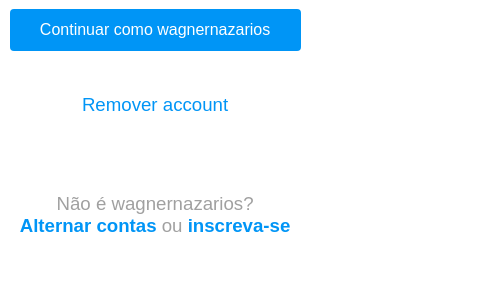
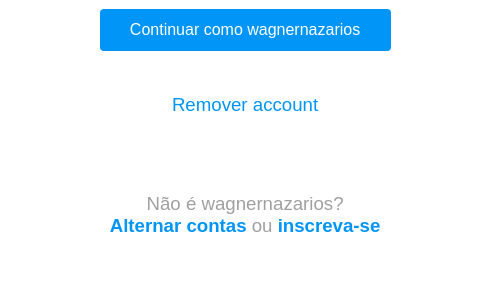
Before and after one commit to wagnernazarios/Projetos-DIO, a plain HTML site: page Instagram-Relogin/index.html in a window 390 px wide. Shown: the part 370-667 px from the top of the page, 495 px wide, since content can reach past the window. Drawn offline with Linux system fonts and the light colour scheme.

Commit message:
Update style.css
position

```diff
--- a/Instagram-Relogin/style.css
+++ b/Instagram-Relogin/style.css
@@ -249,6 +249,8 @@ align-items: center;
     .login{
         margin: 20px auto;
         width: 100%;
+        position: absolute;
+        left: 50px;
     }
 
    .instagram-login{
@@ -268,7 +270,7 @@ align-items: center;
 
 }
 
-@media (max-width: 320px){
+@media (max-width: 375px){
     .instagram-land{
         width: 100%;
     }
@@ -280,8 +282,8 @@ align-items: center;
     }
 
     .login{
-    position: absolute;
-    left: 20px;
+        position: absolute;
+        left: 20px;
 
     }
 
```
